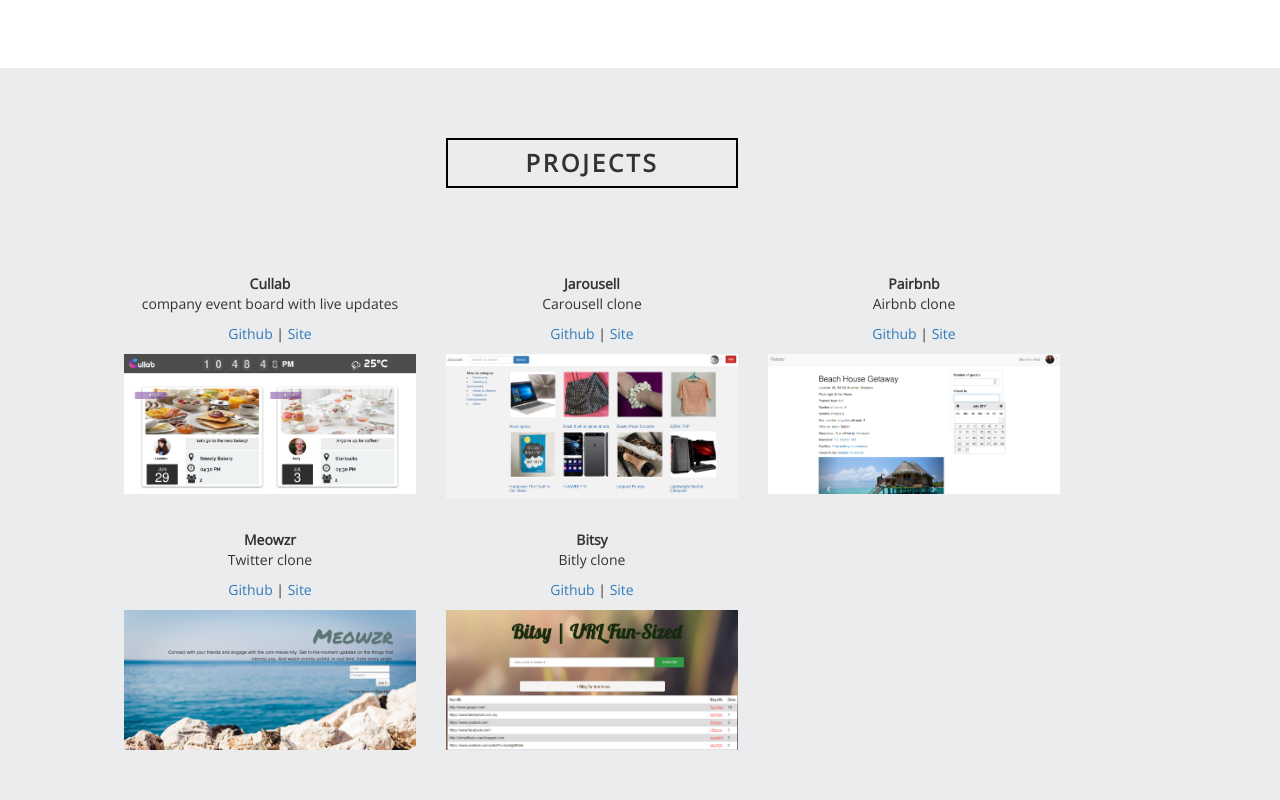
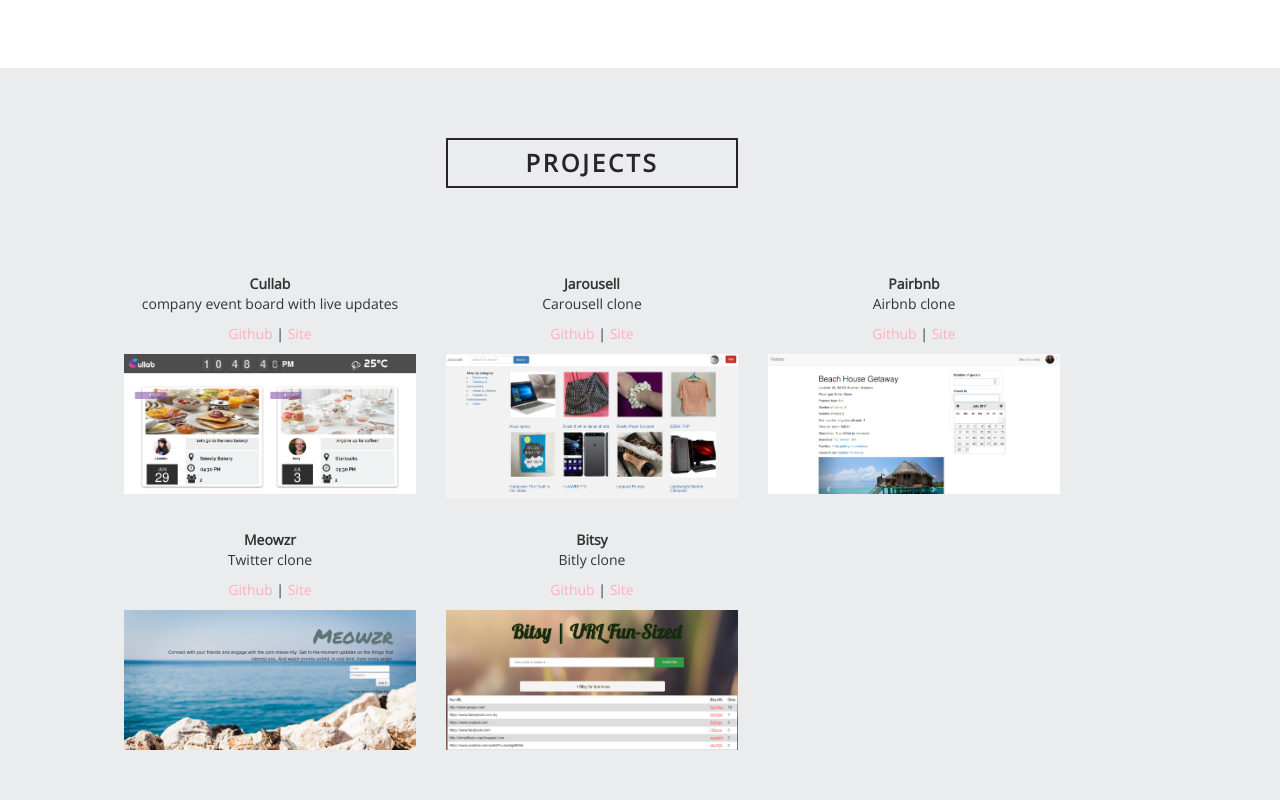
Before and after one commit to teeyingyap/teeyingyap.github.io, a plain HTML site: page index.html in a window 1280 px wide. Shown: the part 1000-1800 px from the top of the page. Drawn offline with nearby package versions, Linux system fonts and the light colour scheme.

Commit message:
clean up code

```diff
--- a/index.css
+++ b/index.css
@@ -205,6 +205,7 @@ ul li {
 .title {
   /*height: 2em;*/
   font-family: 'Open Sans', sans-serif;
+  color: #29232D;
   /*width: 7em;*/
   font-size:  24px;
   font-weight: bold;
@@ -216,7 +217,7 @@ ul li {
   /*margin: -0.44em 0.1em 0;*/
   margin: auto;
   /*display: block;*/ /*to make it center */
-  border: 0.1em solid #000;
+  border: 0.1em solid #29232D;
   letter-spacing: 3px;
   margin-bottom: 86px;
 
@@ -233,6 +234,19 @@ ul li {
 
 #projects p {
   text-align: center;
+}
+
+#projects p > a:link {
+  color: #FFAFBD;
+}
+
+#projects p > a:visited {
+  color: #FFAFBD;
+}
+
+#projects p > a:hover {
+  color: #ffb981;
+  font-weight: bold;
 }
 
 
--- a/index.html
+++ b/index.html
@@ -8,7 +8,7 @@
     <meta property="og:title" content="Tee Ying Yap">
     <meta property="og:description" content="Full Stack Web Developer">
     <meta property="og:site_name" content="Tee Ying Yap">
-    <meta property="og:image" content="images/yty.jpg">
+
 
     <!-- jquery -->
     <link href='https://fonts.googleapis.com/css?family=Open Sans' rel='stylesheet' type='text/css'>
@@ -20,11 +20,11 @@
     <!-- Latest compiled and minified JavaScript -->
     <script src="https://maxcdn.bootstrapcdn.com/bootstrap/3.3.7/js/bootstrap.min.js" integrity="sha384-Tc5IQib027qvyjSMfHjOMaLkfuWVxZxUPnCJA7l2mCWNIpG9mGCD8wGNIcPD7Txa" crossorigin="anonymous"></script>
 
+    <link rel="stylesheet" href="index.css">
 
-    <link rel="stylesheet" href="index.css">
   </head>
+
   <body style="margin: 0;">
-
 
   <div id="mySidenav" class="sidenav">
     <p><a href="#home">Home</a></p>
@@ -32,7 +32,6 @@
     <p><a href="#projects">Projects</a></p>
     <p><a href="#contact">Contact</a></p>
   </div>
-
 
 
     <section id="home" class="row">
@@ -44,11 +43,8 @@
                 <span class="eb-lora-fl">hi, I'm Tee Ying.</span>
                     I enjoy exploring new ideas and solving problems. Motivated by my curiosity and desire to learn, I joined, and successfully graduated from a full stack web development bootcamp. Now, with a new found passion for coding, I am excited to keep on swimming and tackle more technical challenges. When I'm not writing code, I read to chase after perspectives outside my own.
               </p>
-
-
           </section>
       </div>
-
     </section>
 
     <section id="skills" class="row">
@@ -66,9 +62,9 @@
               <li>Javascript</li>
               <li>HTML5/CSS3</li>
               <li>SQL</li>
-
             </ul>
           </div>
+
           <div class="col-md-4">
             <ul>
               <li>Frameworks</li>
@@ -78,8 +74,6 @@
               <li>Bootstrap</li>
             </ul>
           </div>
-
-
 
 
           <div class="col-md-4">
@@ -114,27 +108,29 @@
           <div class="col-md-4">
             <b>Cullab</b>
             <p>company event board with live updates</p>
+
             <p><a href="https://github.com/teeyingyap/cullab" target="_blank">Github</a> | <a href="http://cullab.herokuapp.com/" target="_blank">Site</a></p>
+
             <a href="http://cullab.herokuapp.com/" target="_blank"><img src="images/cullab.png" alt="Cullab" class="img-responsive"></a>
+          </div>
 
-  </div>
           <div class="col-md-4">
             <b>Jarousell</b>
             <p>Carousell clone</p>
+
             <p><a href="https://github.com/teeyingyap/carousell" target="_blank">Github</a> | <a href="http:/jarousell.herokuapp.com/" target="_blank">Site</a></p>
+
             <a href="http://jarousell.herokuapp.com/" target="_blank"><img src="images/jarousell.png" alt="Jarousell" class="img-responsive"></a>
-
           </div>
-
-
 
 
           <div class="col-md-4">
             <b>Pairbnb</b>
             <p>Airbnb clone</p>
+
             <p><a href="https://github.com/teeyingyap/pairbnb" target="_blank">Github</a> | <a href="http:/jasminebnb.herokuapp.com/" target="_blank">Site</a></p>
+
             <a href="http://jasminebnb.herokuapp.com/" target="_blank"><img src="images/pairbnb.png" alt="Pairbnb" class="img-responsive"></a>
-
           </div>
         </div>
 
@@ -144,22 +140,16 @@
             <p>Twitter clone</p>
             <p><a href="https://github.com/teeyingyap/sinatra-twitter" target="_blank">Github</a> | <a href="http://meowzr.herokuapp.com/" target="_blank">Site</a></p>
             <a href="http://meowzr.herokuapp.com/" target="_blank"><img src="images/meowzr.png" alt="Meowzr" class="img-responsive"></a>
+          </div>
 
-  </div>
           <div class="col-md-4">
             <b>Bitsy</b>
             <p>Bitly clone</p>
             <p><a href="https://github.com/teeyingyap/bitly-clone" target="_blank">Github</a> | <a href="http://itsybitsyurl.herokuapp.com/" target="_blank">Site</a></p>
             <a href="http://itsybitsyurl.herokuapp.com/" target="_blank"><img src="images/bitsy.png" alt="Bitsy" class="img-responsive"></a>
+          </div>
 
         </div>
-
-
-
-
-</div>
-
-
 
       </div>
     </section>
```
Also changed, not shown: images/yty.jpg (deleted). Lines whose indentation alone changed are shown as unchanged.
